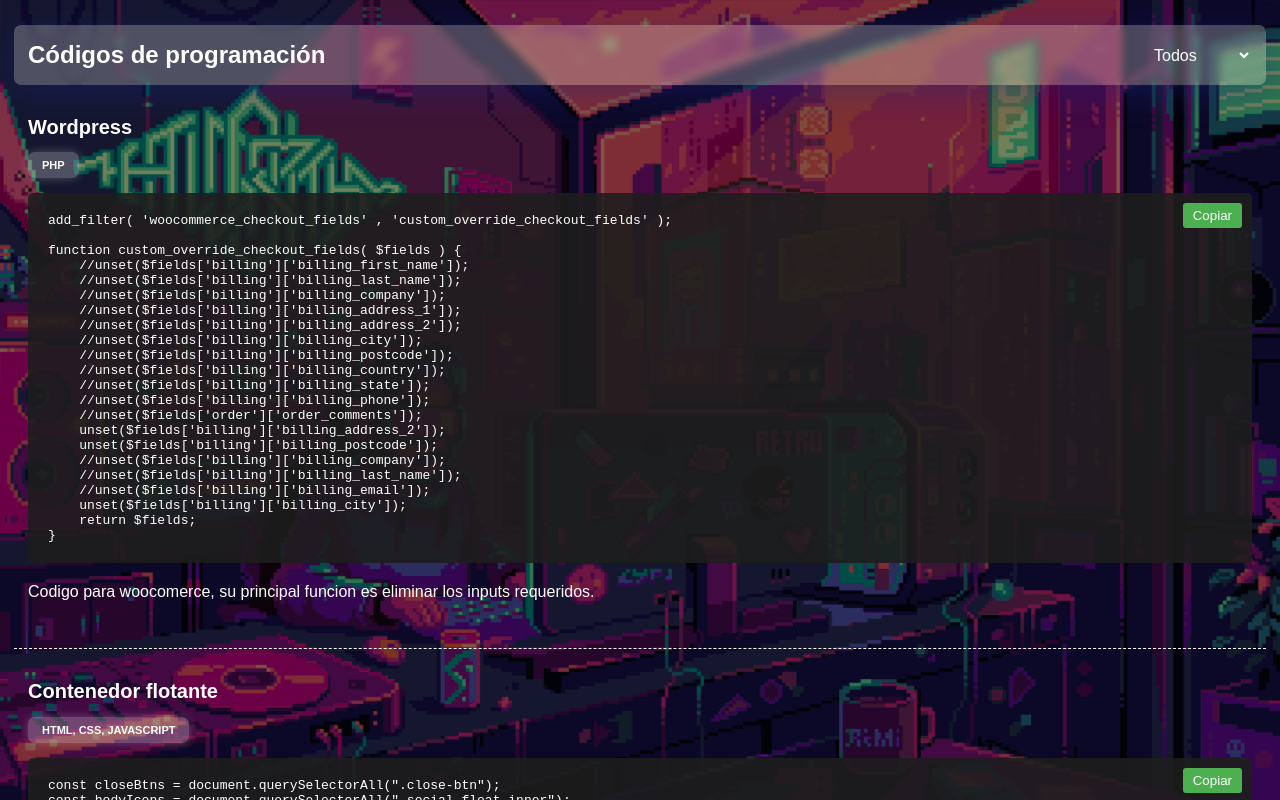
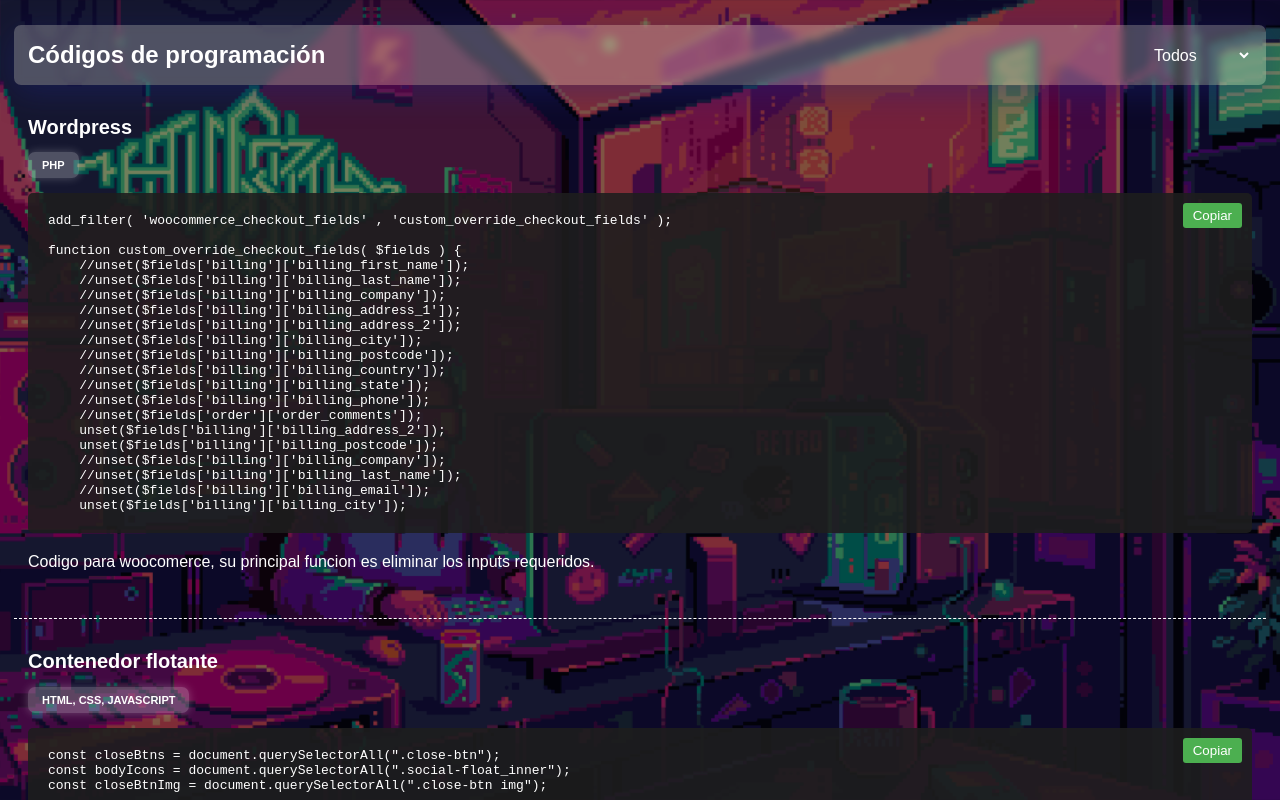
Before and after one commit to jhorman9/programming-code, a React (Vite) app: page / in a window 1280 px wide. Shown: the top 800 px of the page. Built offline with nearby package versions, Linux system fonts and the light colour scheme.

Commit message:
ajustando los contenedores de los codigos para que no tenga que dar tanto scroll

```diff
--- a/src/index.css
+++ b/src/index.css
@@ -100,6 +100,22 @@ small {
 .code-container pre{
   text-wrap: wrap;
   word-break: break-all;
+  max-height: 300px;
+  overflow: hidden;
+  overflow-y: scroll;
+}
+
+.code-container pre::-webkit-scrollbar-track{
+  background-color: transparent;
+  width: 7px;
+}
+
+.code-container pre::-webkit-scrollbar-thumb{
+  border: none;
+}
+
+.code-container pre::-webkit-scrollbar {
+  width: 5px;
 }
 
 .copy-button {
```
